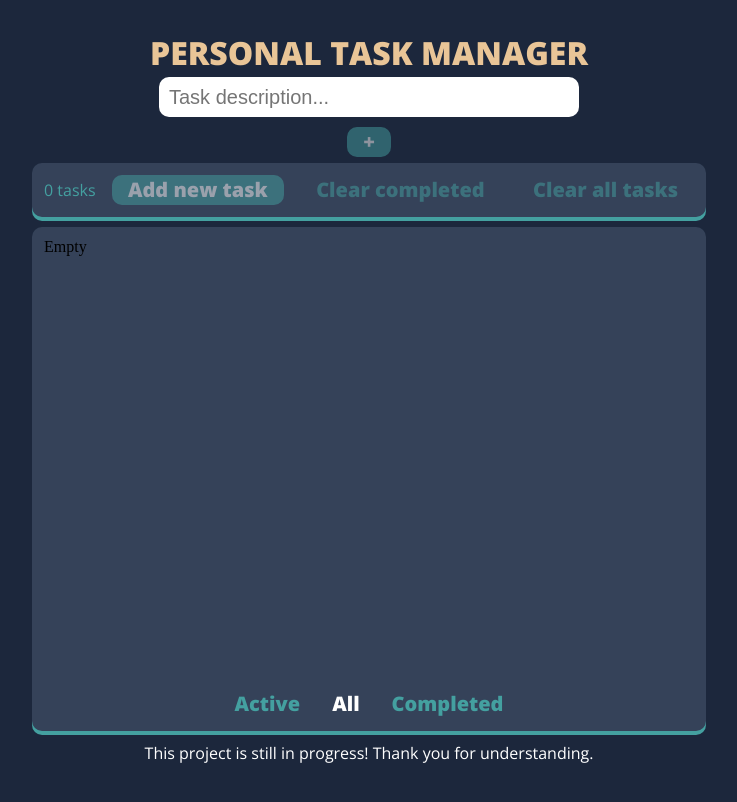
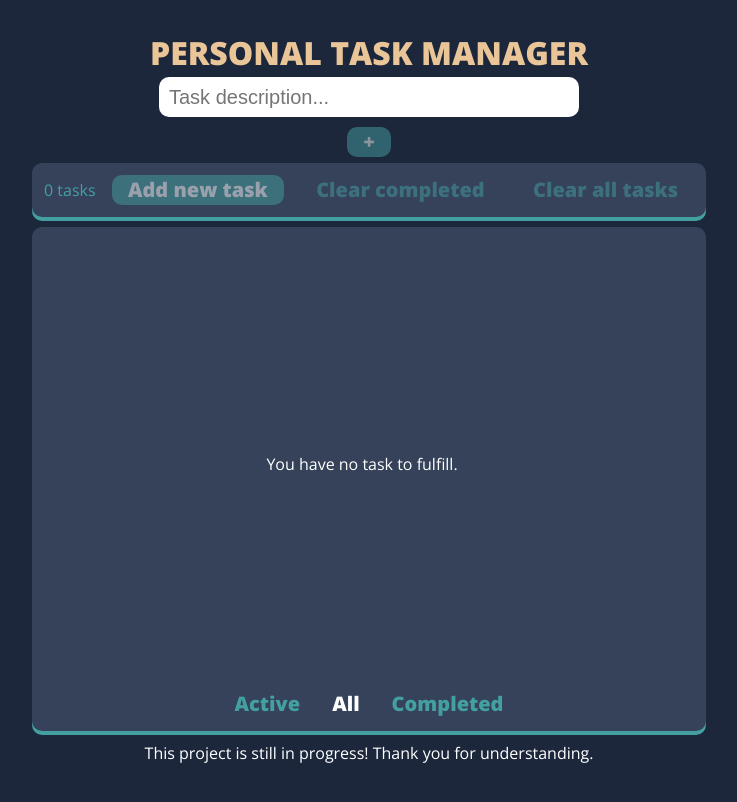
Before and after one commit to g-andrei/to-do-app, a React (Vite) app: page / in a window 1280 px wide. Shown: the top 802 px of the page, without its empty margins (271-1008 px from the left). Built offline with nearby package versions, Linux system fonts and the light colour scheme.

Commit message:
styled the empty message

```diff
--- a/src/features/views/BodyApp/BodyApp.tsx
+++ b/src/features/views/BodyApp/BodyApp.tsx
@@ -1,6 +1,6 @@
 import React, { useState } from "react";
 import { useSelector } from "react-redux";
-import { Button, Card, Task } from "src/components";
+import { Button, Card, Task, Typography } from "src/components";
 import { taskValue } from "src/slices";
 import { StyledBodyAppContaienr } from "./BodyApp.styled";
 
@@ -25,8 +25,18 @@ const Body = () => {
 
   return (
     <Card>
-      <StyledBodyAppContaienr>
-        {filteredTasks?.length ? (
+      <StyledBodyAppContaienr
+        style={
+          !filteredTasks.length
+            ? {
+                display: "flex",
+                alignItems: "center",
+                justifyContent: "center",
+              }
+            : {}
+        }
+      >
+        {filteredTasks.length ? (
           filteredTasks.map((task) => (
             <Task
               id={task.id}
@@ -37,7 +47,11 @@ const Body = () => {
             />
           ))
         ) : (
-          <div>Empty</div>
+          <Typography variant="paragraph">
+            {filter === "Completed"
+              ? `You have no completed tasks.`
+              : `You have no task to fulfill.`}
+          </Typography>
         )}
       </StyledBodyAppContaienr>
       <div style={{ textAlign: "center" }}>
```
